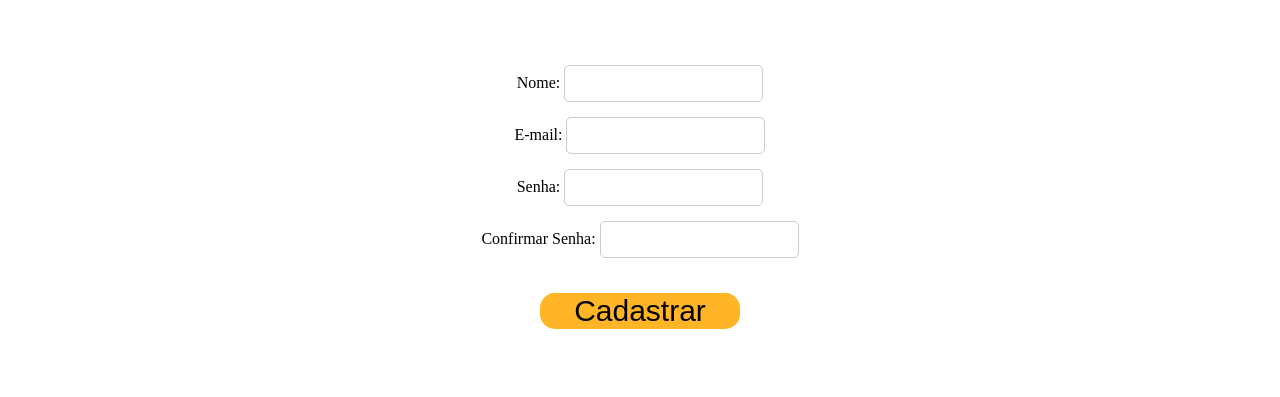
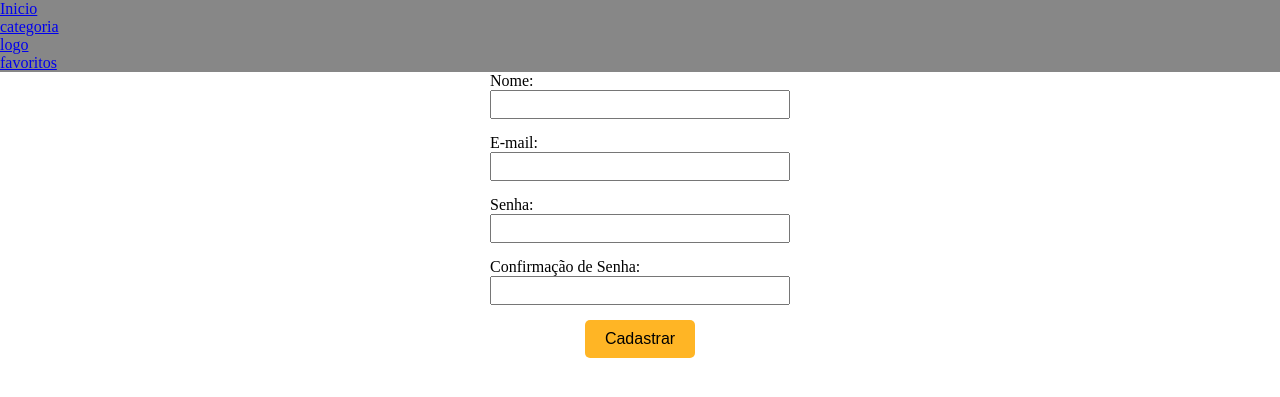
Before and after one commit to MateusCPassos/TCC-chefVirtual, a PHP site: page /chefVirtual/cadastrar.php in a window 1280 px wide. Shown: the top 397 px of the page. Run offline with PHP 8.4, Linux system fonts and the light colour scheme.

Commit message:
alterações no cadastro

```diff
--- a/css/cadastro.css
+++ b/css/cadastro.css
@@ -1,23 +1,41 @@
-form {
-  text-align: center;
-  margin-top: 50px;
+* {
+  margin: 0;
+  padding: 0;
+  box-sizing: border-box;
 }
 
-input {
-  margin-top: 15px;
-  padding: 10px;
-  border-radius: 5px;
-  border: 1px solid #ccc;
+form {
+  max-width: 300px;
+  margin: 0 auto;
 }
 
-button[type="submit"] {
-  border-radius: 15px;
-  width: 200px;
-  font-size: 30px;
-  margin-top: 35px;
+
+.form-group {
+  margin-bottom: 15px;
+}
+
+form input[type="text"],
+form input[type="email"],
+form input[type="password"] {
+  width: 100%;
+  padding: 5px;
+}
+
+form button {
+  width: auto;
+  cursor: pointer;
   background-color: #FFB525;
   color: #000;
   border: none;
-  cursor: pointer;
-  transition: background-color 0.3s;
+  padding: 10px 20px;
+  border-radius: 5px;
+  font-size: 16px;
 }
+
+.button{
+  text-align: center;
+}
+
+form button:hover {
+  background-color: #FFA200;
+}
--- /dev/null
+++ b/css/header.css
@@ -0,0 +1,8 @@
+*{
+  margin: 0;
+  padding: 0;
+}
+
+header{
+  background-color: #878787;
+}
--- a/pages/cadastrar.php
+++ b/pages/cadastrar.php
@@ -1,3 +1,8 @@
+<?php
+    require_once "header.php"
+?>
+
+
 <!DOCTYPE html>
 <html lang="pt-br">
 <head>
@@ -7,24 +12,37 @@
     <link rel="stylesheet" href="../css/cadastro.css">
 </head>
 <body>
-    <form method="post" action="../cadastro.php" onsubmit="return validarForm()">
-        Nome: <input type="text" name="name" required><br>
-        E-mail: <input type="email" name="email" required><br>
-        Senha: <input type="password" id="password" name="password" required><br>
-        Confirmar Senha: <input type="password" id="confirm_password" required><br>
-        <button type="submit">Cadastrar</button>
+    <form method="post" action="../cadastro.php" class="form" onsubmit="return validateForm()">
+        <div class="form-group">
+            <label for="name">Nome:</label>
+            <input type="text" id="name" name="name" required>
+        </div>
+        <div class="form-group">
+            <label for="email">E-mail:</label>
+            <input type="email" id="email" name="email" required>
+        </div>
+        <div class="form-group">
+            <label for="password">Senha:</label>
+            <input type="password" id="password" name="password" required>
+        </div>
+        <div class="form-group">
+            <label for="confirmPassword">Confirmação de Senha:</label>
+            <input type="password" id="confirmPassword" name="confirmPassword" required>
+        </div>
+        <div class="button">
+            <button type="submit">Cadastrar</button>
+        </div>
     </form>
 
     <script>
-        function validarForm() {
+        function validateForm() {
             var password = document.getElementById("password").value;
-            var confirm_password = document.getElementById("confirm_password").value;
+            var confirmPassword = document.getElementById("confirmPassword").value;
 
-            if (password != confirm_password) {
+            if (password != confirmPassword) {
                 alert("As senhas não coincidem!");
                 return false;
             }
-
             return true;
         }
     </script>
--- /dev/null
+++ b/pages/header.php
@@ -0,0 +1,19 @@
+<!DOCTYPE html>
+<html lang="pt-br">
+<head>
+    <meta charset="UTF-8">
+    <meta name="viewport" content="width=device-width, initial-scale=1.0">
+    <title>header</title>
+    <link rel="stylesheet" href="../css/header.css">
+</head>
+<body>
+  <header>
+    <nav>
+      <ul>
+        <li><a href="index.php">Inicio</a></li>
+        <li><a href="categoria.php">categoria</a></li>
+        <li><a href="index.php">logo</a></li>
+        <li><a href="favoritos.php">favoritos</a></li>
+      </ul>
+    </nav>
+  </header>
```
Also changed, not shown: cadastro.php (+3 -5 lines), pages/login.php (+15 -15 lines), 1 other file.
